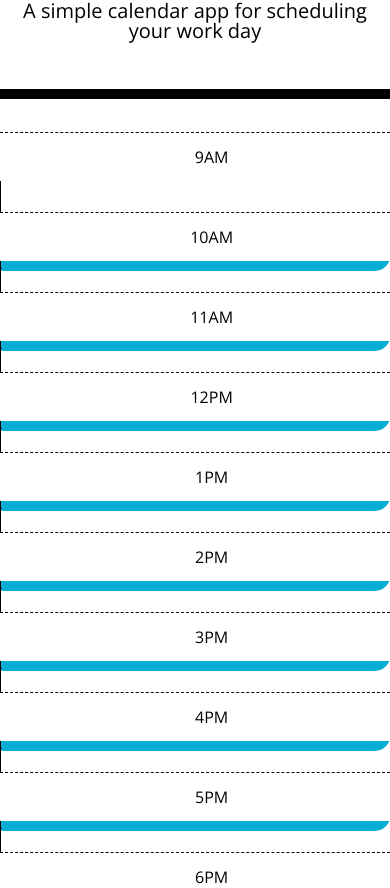
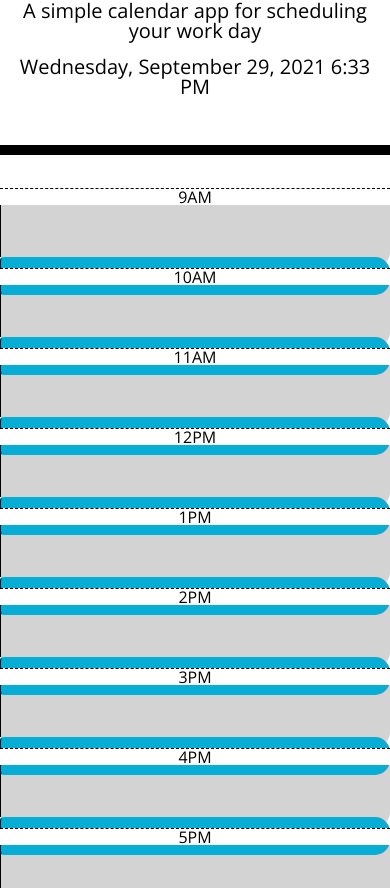
Before and after one commit to meredithcoyne/day_planner, a plain HTML site: page index.html in a window 390 px wide. Shown: the part 212-1100 px from the top of the page. Drawn offline with nearby package versions, Linux system fonts and the light colour scheme.

Commit message:
updated html, js, and css for color changing based on time of day

```diff
--- a/assets/css/style.css
+++ b/assets/css/style.css
@@ -69,8 +69,3 @@ textarea {
   font-size: 20px;
   transition: all 0.3s ease-in-out;
 }
-
-#currentDay {
-  font-size: 1.5em;
-  font-weight:bold;
-}
--- a/assets/js/script.js
+++ b/assets/js/script.js
@@ -1,20 +1,21 @@
-// defined variables
+
+// define variables
 var saveBtn = $(".saveBtn");
 
 // current day is displayed at the top of the calendar
-$("#currentDay").text(moment().format('dddd MMMM Do YYYY'));
+$("#currentDay").text(moment().format('LLLL'));
 
 // each time block is color-coded to indicate whether it is in the past, present, or future
 function timeBlockColor() {
-    var currentHour = moment().hours();
+    var hour = moment().hours();
 
-    $(".time-block").each(function () {
-        var divTimId = parseInt($(this).attr("id"));
+    $(".time-block").each(function() {
+        var currentHour = parseInt($(this).attr("id"));
 
 
-        if (divTimId > currentHour) {
+        if (currentHour > hour) {
             $(this).addClass("future");
-        } else if (divTimId === currentHour) {
+        } else if (currentHour === hour) {
             $(this).addClass("present");
         } else {
             $(this).addClass("past");
@@ -22,30 +23,32 @@ function timeBlockColor() {
     })
 };
 
+// saves to local storage
+$(".saveBtn").on("click", function () {
 
-saveBtn.on("click", function () {
-
-    // save to local
+    // console.log(this); //save button
     var time = $(this).siblings(".hour").text();
     var value = $(this).siblings(".description").val();
 
     localStorage.setItem(time, value);
 });
 
-// refresh the page and saved items will stay through local storage
-function SavePlanner() {
+//after refresh, data is saved in local storage
+function savePlanner() {
 
-    $(".hour").each(function () {
-        var divTimId = $(this).text();
-        var todayPlanner = localStorage.getItem(divTimId);
+    $(".hour").each(function() {
+        var currentHour = $(this).text();
+        var todayPlanner = localStorage.getItem(currentHour);
 
+        // console.log(this);
+        // console.log(currentHour);
 
-        if (todayPlanner !== null) {
-            $(this).siblings(".plan").val(todayPlanner);
+        if(todayPlanner !== null) {
+            $(this).siblings(".description").val(todayPlanner);
         }
     });
 }
 
 // call function
 timeBlockColor();
-SavePlanner();
+savePlanner();
--- a/index.html
+++ b/index.html
@@ -9,7 +9,8 @@
   <link rel="stylesheet" href="https://use.fontawesome.com/releases/v5.8.1/css/all.css"
     integrity="sha384-50oBUHEmvpQ+1lW4y57PTFmhCaXp0ML5d60M1M7uH2+nqUivzIebhndOJK28anvf" crossorigin="anonymous" />
   <link href="https://fonts.googleapis.com/css?family=Open+Sans&display=swap" rel="stylesheet" />
-  <link rel="stylesheet" href="assets\css\style.css" />
+  <link rel="stylesheet" href="assets/css/style.css" />
+  <script type="text/javascript" src="https://cdnjs.cloudflare.com/ajax/libs/moment.js/2.27.0/moment.min.js"></script>
   <title>Work Day Scheduler</title>
 </head>
 
@@ -24,103 +25,84 @@
   <div class="container" id="schedule">
 
     <!-- 9am -->
-    <div id="hour_9" class="row time-block">
-      <div class="col-md-1 hour">
-        9AM
-      </div>
+    <div id="9" class="row time-block">
+      <div class="col-md-1 hour">9AM</div>
       <textarea class="col-md-10 description"></textarea>
       <button class="btn saveBtn col-md-1"><i class="fas fa-save"></i></button>
     </div>
 
     <!-- 10am -->
-    <div id="hour_10" class="row time-block">
-      <div class="col-md-1 hour">
-        10AM
-      </div>
+    <div id="10" class="row time-block">
+      <div class="col-md-1 hour">10AM</div>
       <textarea class="col-md-10 description"></textarea>
       <button class="btn saveBtn col md-a"><i class="fas fa-save"></i></button>
     </div>
 
     <!-- 11am -->
-    <div id="hour_11" class="row time-block">
-      <div class="col-md-1 hour">
-        11AM
-      </div>
+    <div id="11" class="row time-block">
+      <div class="col-md-1 hour">11AM</div>
       <textarea class="col-md-10 description"></textarea>
       <button class="btn saveBtn col md-a"><i class="fas fa-save"></i></button>
     </div>
 
     <!-- 12pm -->
-    <div id="hour_12" class="row time-block">
-      <div class="col-md-1 hour">
-        12PM
-      </div>
+    <div id="12" class="row time-block">
+      <div class="col-md-1 hour">12PM</div>
       <textarea class="col-md-10 description"></textarea>
       <button class="btn saveBtn col md-a"><i class="fas fa-save"></i></button>
     </div>
 
     <!-- 1pm -->
-    <div id="hour_13" class="row time-block">
-      <div class="col-md-1 hour">
-        1PM
-      </div>
+    <div id="13" class="row time-block">
+      <div class="col-md-1 hour">1PM</div>
       <textarea class="col-md-10 description"></textarea>
       <button class="btn saveBtn col md-a"><i class="fas fa-save"></i></button>
     </div>
 
     <!-- 2pm -->
-    <div id="hour_14" class="row time-block">
-      <div class="col-md-1 hour">
-        2PM
-      </div>
+    <div id="14" class="row time-block">
+      <div class="col-md-1 hour">2PM</div>
       <textarea class="col-md-10 description"></textarea>
       <button class="btn saveBtn col md-a"><i class="fas fa-save"></i></button>
     </div>
 
     <!-- 3pm -->
-    <div id="hour_15" class="row time-block">
-      <div class="col-md-1 hour">
-        3PM
-      </div>
+    <div id="15" class="row time-block">
+      <div class="col-md-1 hour">3PM</div>
       <textarea class="col-md-10 description"></textarea>
       <button class="btn saveBtn col md-a"><i class="fas fa-save"></i></button>
     </div>
 
     <!-- 4pm -->
-    <div id="hour_16" class="row time-block">
-      <div class="col-md-1 hour">
-        4PM
-      </div>
+    <div id="16" class="row time-block">
+      <div class="col-md-1 hour">4PM</div>
       <textarea class="col-md-10 description"></textarea>
       <button class="btn saveBtn col md-a"><i class="fas fa-save"></i></button>
     </div>
 
     <!-- 5pm -->
-    <div id="hour_17" class="row time-block">
-      <div class="col-md-1 hour">
-        5PM
-      </div>
+    <div id="17" class="row time-block">
+      <div class="col-md-1 hour">5PM</div>
       <textarea class="col-md-10 description"></textarea>
       <button class="btn saveBtn col md-a"><i class="fas fa-save"></i></button>
     </div>
 
     <!-- 6pm -->
-    <div id="hour_18" class="row time-block">
-      <div class="col-md-1 hour">
-        6PM
-      </div>
+    <div id="18" class="row time-block">
+      <div class="col-md-1 hour">6PM</div>
       <textarea class="col-md-10 description"></textarea>
       <button class="btn saveBtn col md-a"><i class="fas fa-save"></i></button>
     </div>
 
   </div>
 
-    <!-- js scripts, jquery, moment.js, bootstrap js -->
-    <script src="https://cdnjs.cloudflare.com/ajax/libs/jquery/3.2.1/jquery.min.js"></script>
-    <script src="https://cdnjs.cloudflare.com/ajax/libs/moment.js/2.24.0/moment.min.js"></script>
-    <script src="https://code.jquery.com/jquery-3.5.1.slim.min.js" integrity="sha384-DfXdz2htPH0lsSSs5nCTpuj/zy4C+OGpamoFVy38MVBnE+IbbVYUew+OrCXaRkfj" crossorigin="anonymous"></script>
-    <script src="https://cdn.jsdelivr.net/npm/bootstrap@4.5.3/dist/js/bootstrap.bundle.min.js" integrity="sha384-ho+j7jyWK8fNQe+A12Hb8AhRq26LrZ/JpcUGGOn+Y7RsweNrtN/tE3MoK7ZeZDyx" crossorigin="anonymous"></script>
-    <script src="assets/script.js"></script>
+  <script src="https://code.jquery.com/jquery-3.5.1.slim.min.js"
+    integrity="sha384-DfXdz2htPH0lsSSs5nCTpuj/zy4C+OGpamoFVy38MVBnE+IbbVYUew+OrCXaRkfj" crossorigin="anonymous">
+  </script>
+  <script src="https://cdn.jsdelivr.net/npm/bootstrap@4.5.3/dist/js/bootstrap.bundle.min.js"
+    integrity="sha384-ho+j7jyWK8fNQe+A12Hb8AhRq26LrZ/JpcUGGOn+Y7RsweNrtN/tE3MoK7ZeZDyx" crossorigin="anonymous">
+  </script>
+  <script src="assets/js/script.js"></script>
 </body>
 
 </html>
```
